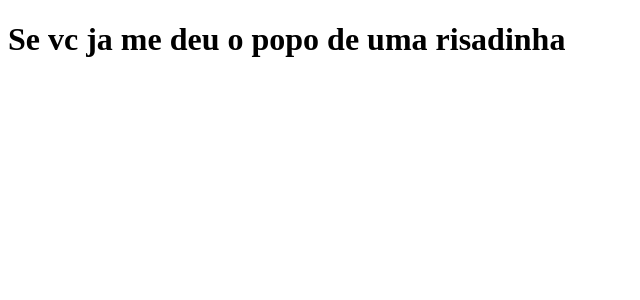
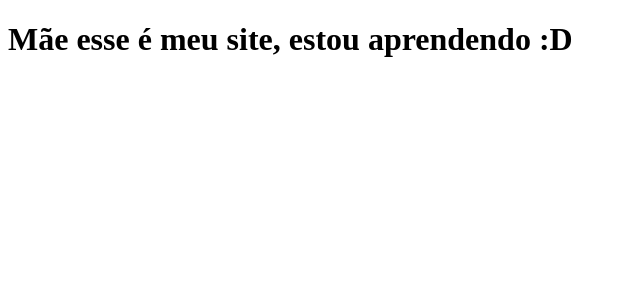
Before and after one commit to PedroHMS94/clone-tabnews, a Next.js app: page / in a window 1280 px wide. Shown: the top 300 px of the page, without its empty margins (0-640 px from the left). Built offline with nearby package versions, Linux system fonts and the light colour scheme.

Commit message:
trocando a frase

```diff
--- a/pages/index.js
+++ b/pages/index.js
@@ -1,5 +1,5 @@
 function Home() {
-    return <h1>Se vc ja me deu o popo de uma risadinha</h1>
+    return <h1>Mãe esse é meu site, estou aprendendo :D</h1>
 }
 
 export default Home;
```
